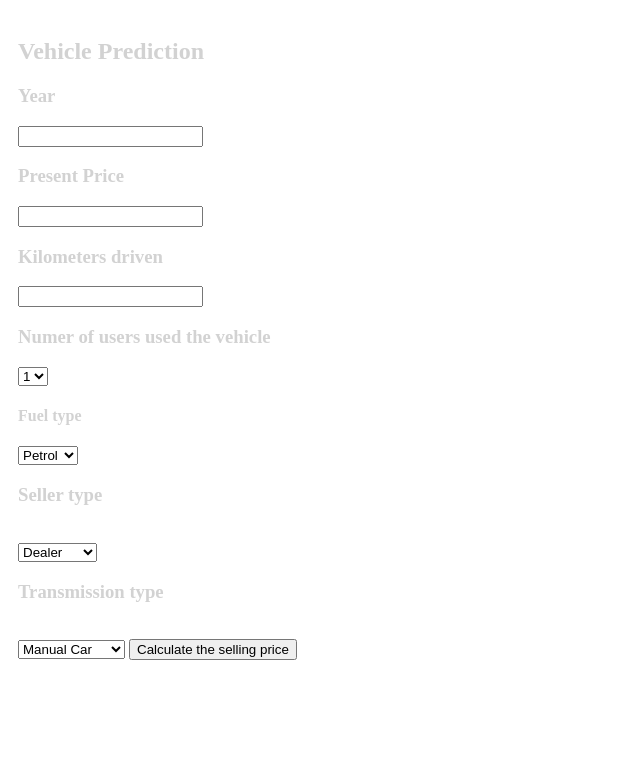
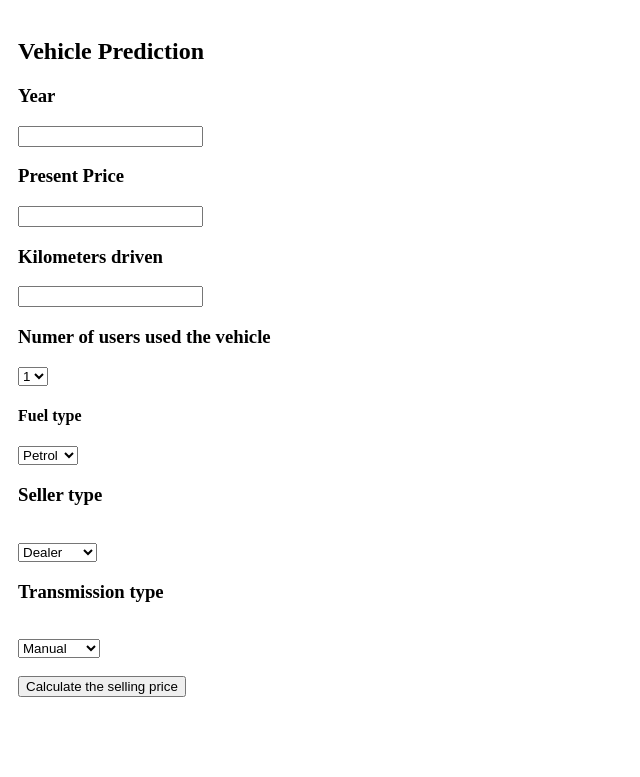
Before and after one commit to TamerZah/Vehicle-price-prediction, a Flask app: page / in a window 1280 px wide. Shown: the top 777 px of the page, without its empty margins (0-640 px from the left). Run offline with Flask 2, Linux system fonts and the light colour scheme; parts of the project's set-up code (start-up, migrations or seed data) failed here and were passed over.

Commit message:
update 1

```diff
--- a/app.py
+++ b/app.py
@@ -12,7 +12,7 @@ import pickle
 import numpy as np
 import sklearn
 from sklearn.preprocessing import StandardScaler
-app = Flask((__name__))
+app = Flask(__name__)
 model = pickle.load(open("random_forest_regression_model.pkl", "rb"))
 
 @app.route("/", methods=["GET"])
@@ -28,10 +28,10 @@ standard_to = StandardScaler()
 def predict():
     if request.method == "POST":
         Year = int(request.form["Year"])
-        Present_Price = float(request.form("Present_Price"))
+        Present_Price = float(request.form["Present_Price"])
         Kms_Driven = int(request.form["Kms_Driven"])
         Owner = int(request.form["Owner"])
-        Fuel_Type = request.form["Fuel_Type_Diesel"]
+        Fuel_Type = request.form["Fuel_Type"]
         if Fuel_Type == "Petrol":
             Fuel_Type_Diesel = 0
             Fuel_Type_Petrol = 1
@@ -49,18 +49,18 @@ def predict():
             Seller_Type_Individual = 1
 
         Transmission_Type = request.form["Transmission_Type"]
-        if Transmission_Type == "Manual Car":
+        if Transmission_Type == "Mannual":
             Transmission_Manual = 1
-        elif Transmission_Type  == "Automatic Car":
+        else:
             Transmission_Manual = 0
 
-        prediction = model.predict([Year, Present_Price, Kms_Driven, Owner, Fuel_Type_Diesel, Fuel_Type_Petrol, Seller_Type_Individual, Transmission_Manual])
+        prediction = model.predict([[Year, Present_Price, Kms_Driven, Owner, Fuel_Type_Diesel, Fuel_Type_Petrol, Seller_Type_Individual, Transmission_Manual]])
         output = round(prediction[0], 2)
 
         if output < 0:
-            return render_template("index.html", prediction_texts = "Sorry you can't sell this vehicle")
+            return render_template("index.html", Prediction_text = "Sorry you can't sell this vehicle")
         else:
-            return render_template("index.html", prediction_texts = "Vehicle price: {}".format(output))
+            return render_template("index.html", Prediction_text = "Vehicle price: {}".format(output))
     else:
         return render_template("index.html")
 
--- a/templates/index.html
+++ b/templates/index.html
@@ -8,7 +8,7 @@
 </head>
 
 <body>
-    <div style="color:#D2D2D2; padding:10px;" >
+    <div style="padding:10px;" >
         <form action="{{url_for('predict')}}" method="post" >
             <h2>Vehicle Prediction</h2>
             <h3>Year</h3>
@@ -29,7 +29,7 @@
 
 			<h4>Fuel type</h3>
 			<select id="Fuel_Type" name="Fuel_Type" >
-			<option value="Petrol">Petrol</option>
+    			<option value="Petrol">Petrol</option>
                 <option value="Diesel">Diesel</option>
                 <option value="CNG">CNG</option>
 			</select>
@@ -40,10 +40,10 @@
             </select>
 
 			<h3>Transmission type</h3><br><select name="Transmission_Type" id="Transmission_Type" >
-                <option value="Mannual">Manual Car</option>
-                <option value="Automatic">Automatic Car</option>
+                <option value="Mannual">Manual</option>
+                <option value="Automatic">Automatic</option>
             </select>
-
+			<br/><br/>
 			<button id="sub" name="submit" >Calculate the selling price</button>
         </form>
 
@@ -53,4 +53,8 @@
 
 
     </div
+
+
+
+
 </body>
```
